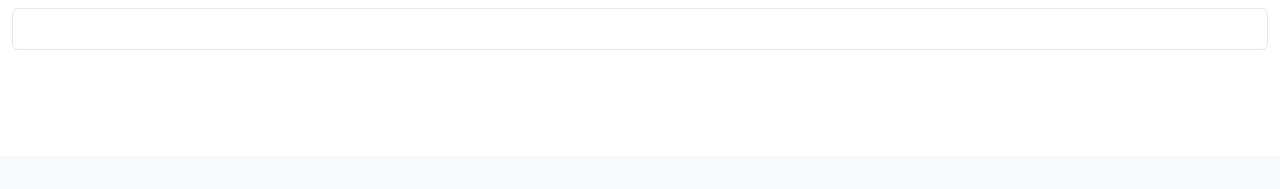
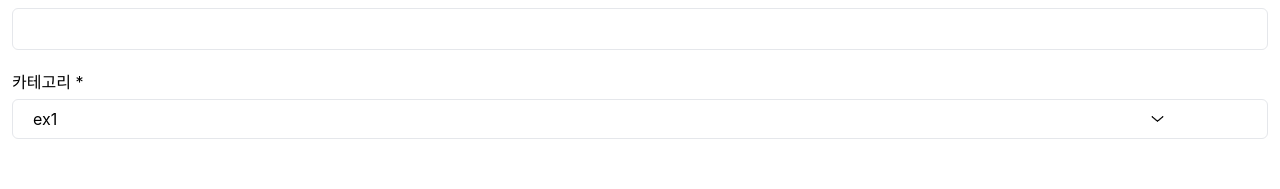
Before and after one commit to project-mos/frontend, a Next.js app: page /test in a window 1280 px wide. Shown: the part 3034-3223 px from the top of the page. Built offline with nearby package versions, Linux system fonts and the light colour scheme.

Commit message:
🚀 [Feat]: Label Select Input 컴포넌트

```diff
--- a/src/app/test/page.tsx
+++ b/src/app/test/page.tsx
@@ -16,10 +16,12 @@ import Badge from '@/components/atoms/Badge';
 import CustomImage from '@/components/atoms/Image';
 import LabelInput from '@/features/create-study/components/LabelInput';
 import { useState } from 'react';
+import LabelSelectInput from '@/features/create-study/components/LabelSelectInput';
 
 export default function TestPage() {
   const study = MockStudyCardApiResult.study;
   const [studyName, setStudyName] = useState('');
+  const [category, setCategory] = useState(['ex1', 'ex2', 'ex3']);
 
   return (
     <div className="border-10 flex min-h-screen flex-col items-center gap-5 border-red-500 bg-white text-black">
@@ -174,6 +176,7 @@ export default function TestPage() {
         value={studyName}
         onChange={(e) => setStudyName(e.target.value)}
       />
+      <LabelSelectInput label="카테고리" selectList={category} required />
     </div>
   );
 }
--- a/src/components/atoms/Select.tsx
+++ b/src/components/atoms/Select.tsx
@@ -1,9 +1,9 @@
-import { cn } from "@/lib/utils";
+import { cn } from '@/lib/utils';
 import React, {
   DetailedHTMLProps,
   HtmlHTMLAttributes,
   OptionHTMLAttributes,
-} from "react";
+} from 'react';
 
 interface SelectProps extends HtmlHTMLAttributes<HTMLSelectElement> {
   className?: string;
@@ -18,7 +18,7 @@ const Select = ({
   return (
     <select
       className={cn(
-        "select select_renewal box-border h-[40px] rounded-md border pl-5 pr-[60px] text-sm",
+        'select select_renewal box-border h-[40px] rounded-md border pl-5 pr-[60px] text-sm',
         className
       )}
       {...props}
--- /dev/null
+++ b/src/features/create-study/components/LabelSelectInput.tsx
@@ -0,0 +1,41 @@
+import Select from '@/components/atoms/Select';
+import Typography from '@/components/atoms/Typography';
+import { HTMLAttributes } from 'react';
+
+interface LabelSelectInputProps extends HTMLAttributes<HTMLInputElement> {
+  label: string;
+  id?: string;
+  required?: boolean;
+  selectList: string[];
+}
+
+const LabelSelectInput = ({
+  label,
+  id,
+  className,
+  required,
+  selectList,
+  ...props
+}: LabelSelectInputProps) => {
+  const inputId = id || `input-${label.replace(/\s+/g, '-').toLowerCase()}`;
+
+  return (
+    <div className="flex flex-col gap-[5px] w-full" {...props}>
+      <label htmlFor={inputId}>
+        <Typography.P1>
+          {label} {required && <span>*</span>}
+        </Typography.P1>
+      </label>
+
+      <Select className="w-full focus:border-mos-main-500 focus:outline-none">
+        {selectList.map((option, index) => (
+          <Select.Option key={index} value={option}>
+            {option}
+          </Select.Option>
+        ))}
+      </Select>
+    </div>
+  );
+};
+
+export default LabelSelectInput;
```
